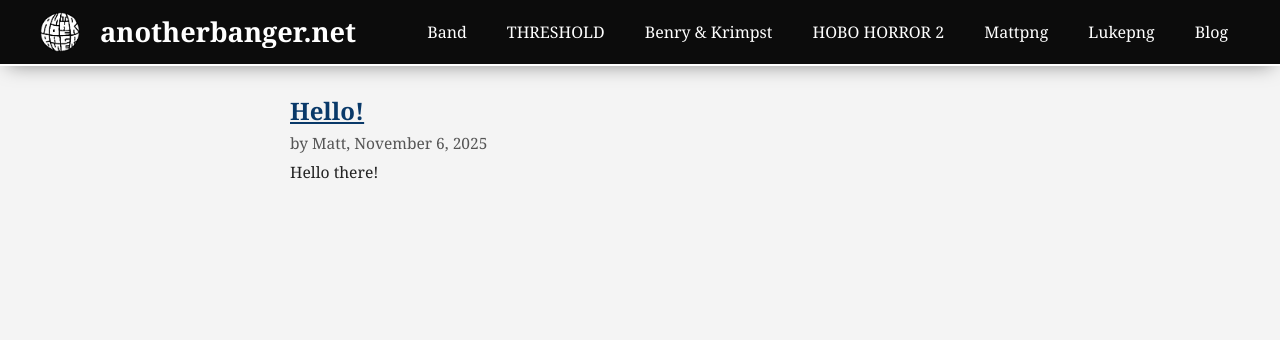
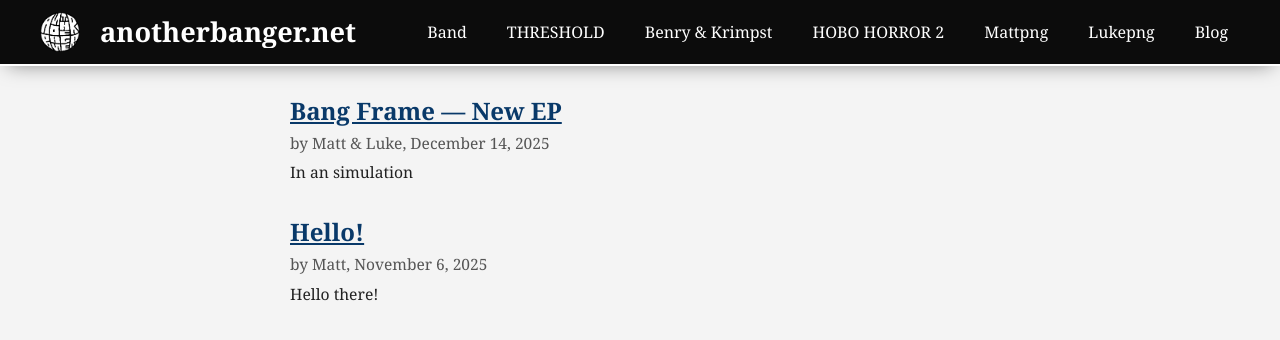
Before and after one commit to VasqCo/anotherbanger, a Jekyll site: the page built from blog.markdown, in a window 1280 px wide. Shown: the top 340 px of the page. Built offline with Jekyll 4.4.1, drawn with Linux system fonts in a browser that asks for light colours; some web fonts are replaced.

Commit message:
bangframe blog post and cleaned up mattpng indentation

```diff
--- a/_includes/header.html
+++ b/_includes/header.html
@@ -1,4 +1,4 @@
-<header id="site-header" style="background-color: var(--header-bg, #0c0c0c); color: #fff; padding: 0; text-align: left; position: fixed; top: 0; left: 0; width: 100%; margin: 0; z-index: 1000; --header-border: {{ page.header_border | default: site.header_border | default: '#ffffff' }}; --header-shadow: {{ page.header_shadow | default: site.header_shadow | default: '#00000080' }}; border-bottom: 2px solid var(--header-border); box-shadow: 0 6px 20px -8px var(--header-shadow);">
+<header id="site-header">
   <div class="header-inner">
     <h2 class="header-title threshold-header-title">
       <span class="header-logo-wrapper"></span>
@@ -36,8 +36,11 @@
     </nav>
 </header>
 <style>
+
   :root {
     --header-bg: #0c0c0c;
+    --header-border: #fff;
+    --header-shadow: #00000080;
     --header-offset: 64px;
   }
 
@@ -45,9 +48,19 @@
     padding-top: var(--header-offset);
   }
 
-  header {
-    border-bottom-color: var(--header-border);
-    box-shadow: 0 6px 20px -8px var(--header-shadow);
+  #site-header {
+    background-color: var(--header-bg, #0c0c0c);
+    color: #fff;
+    padding: 0;
+    text-align: left;
+    position: fixed;
+    top: 0;
+    left: 0;
+    width: 100%;
+    margin: 0;
+    z-index: 1000;
+    border-bottom: 2px solid var(--header-border, #fff);
+    box-shadow: 0 6px 20px -8px var(--header-shadow, #00000080);
   }
   .header-inner {
     display: flex;
--- /dev/null
+++ b/_posts/2025-12-14-Bang-Frame.md
@@ -0,0 +1,24 @@
+---
+layout: bangframepost
+author: Matt & Luke
+title: Bang Frame — New EP
+date: 2025-12-14
+---
+
+# In an simulation
+
+![Bang Frame Album Cover](/images/bangle.jpeg)
+
+Imagine that you're put in a simulation... Wow... That'd suck...
+Well, YOU'D ESCAPE?!? Wouldn't you? I would. Come with me... As I HACK into this bang frame,
+
+1. S_m______n
+2. B___ _c__e_
+3. K_yb____ W___io_
+4. F___w_ll
+5. Trouble Dingle
+6. I'_ _n
+
+Remember... In this world... It's bang, or be bung.
+
+**BANG FRAME** arriving on streaming services in the coming weeks...
```
Also changed, not shown: _layouts/bangframepost.html (added, +16 -0 lines), _layouts/mattpng.html (indentation only), images/bangle.jpeg (added).
